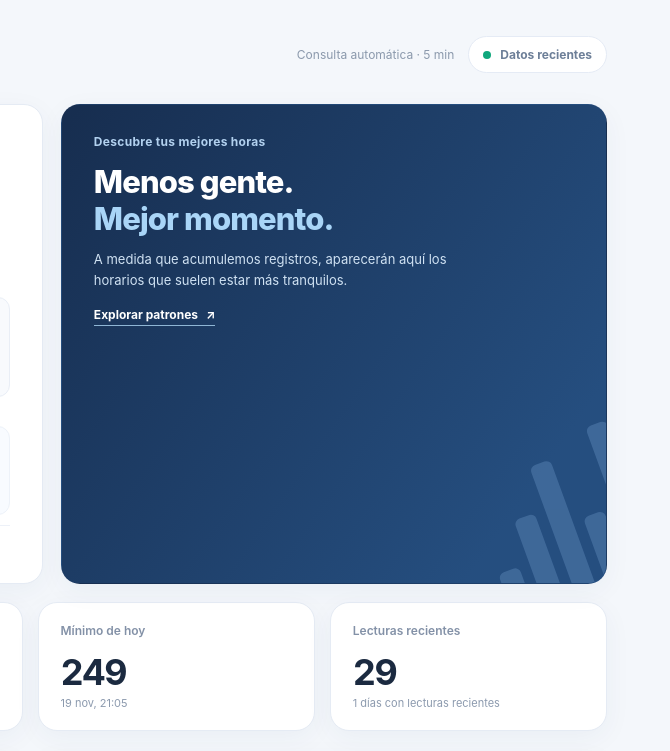
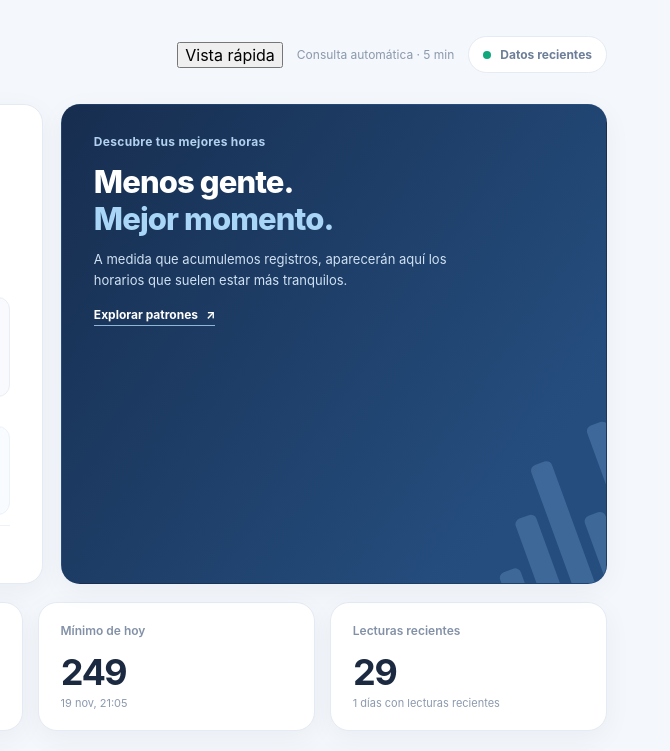
Before and after one commit to bogar/ocupacion-club, a plain HTML site: page index.html in a window 1280 px wide. Shown: the top 751 px of the page, 610-1280 px from the left. Drawn offline with nearby package versions, Linux system fonts and the light colour scheme.

Commit message:
Añadir botón de vista rápida para consultas desde móvil

```diff
--- a/index.html
+++ b/index.html
@@ -21,6 +21,7 @@
       <div><div class="eyebrow">Panel de afluencia</div><h1>Ocupación <span class="title-light">club</span></h1></div>
     </div>
     <div class="header-actions">
+      <button type="button" class="view-toggle" id="viewToggle" aria-pressed="false" title="Mostrar solo la ocupación, tendencias y últimas dos horas">Vista rápida</button>
       <span class="refresh-note">Consulta automática · 5 min</span>
       <div class="status" id="status" data-state="loading" role="status" aria-live="polite"><span class="status-dot"></span><span id="statusText">Consultando datos...</span></div>
     </div>
```
